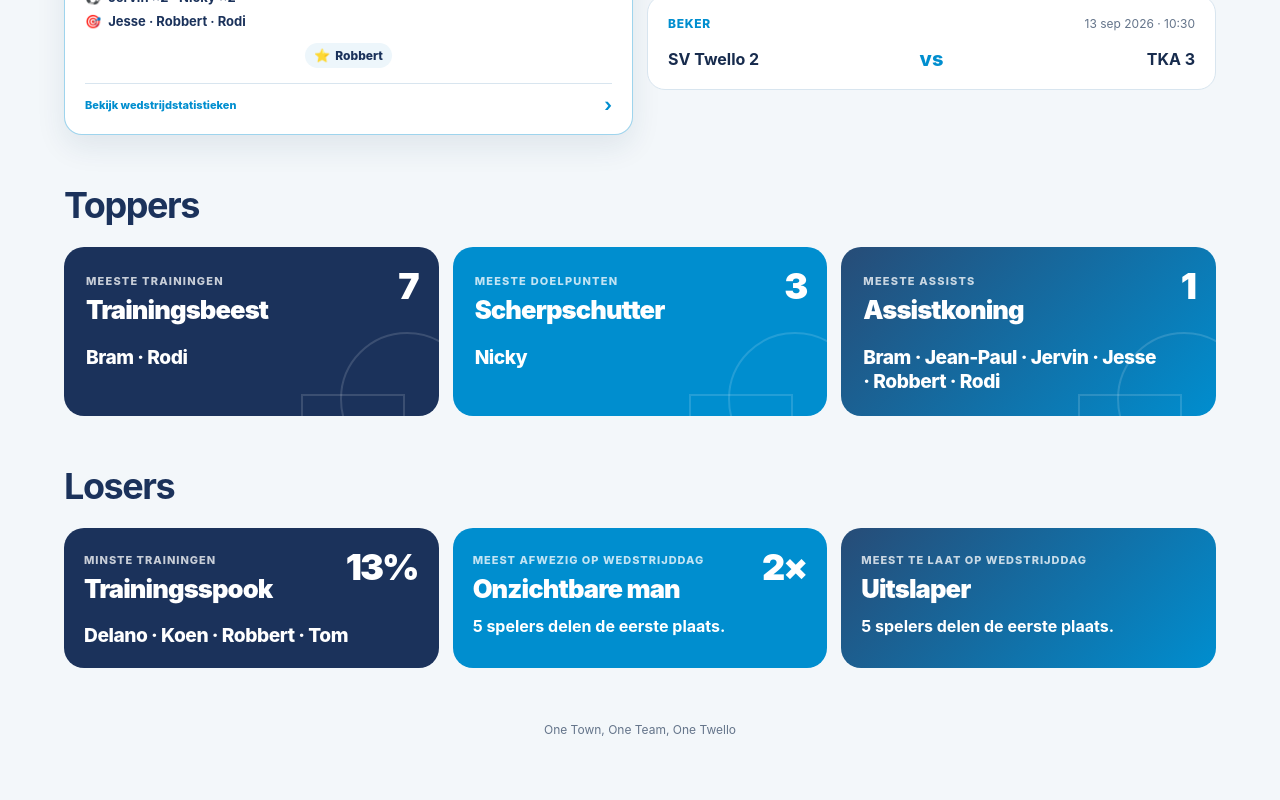
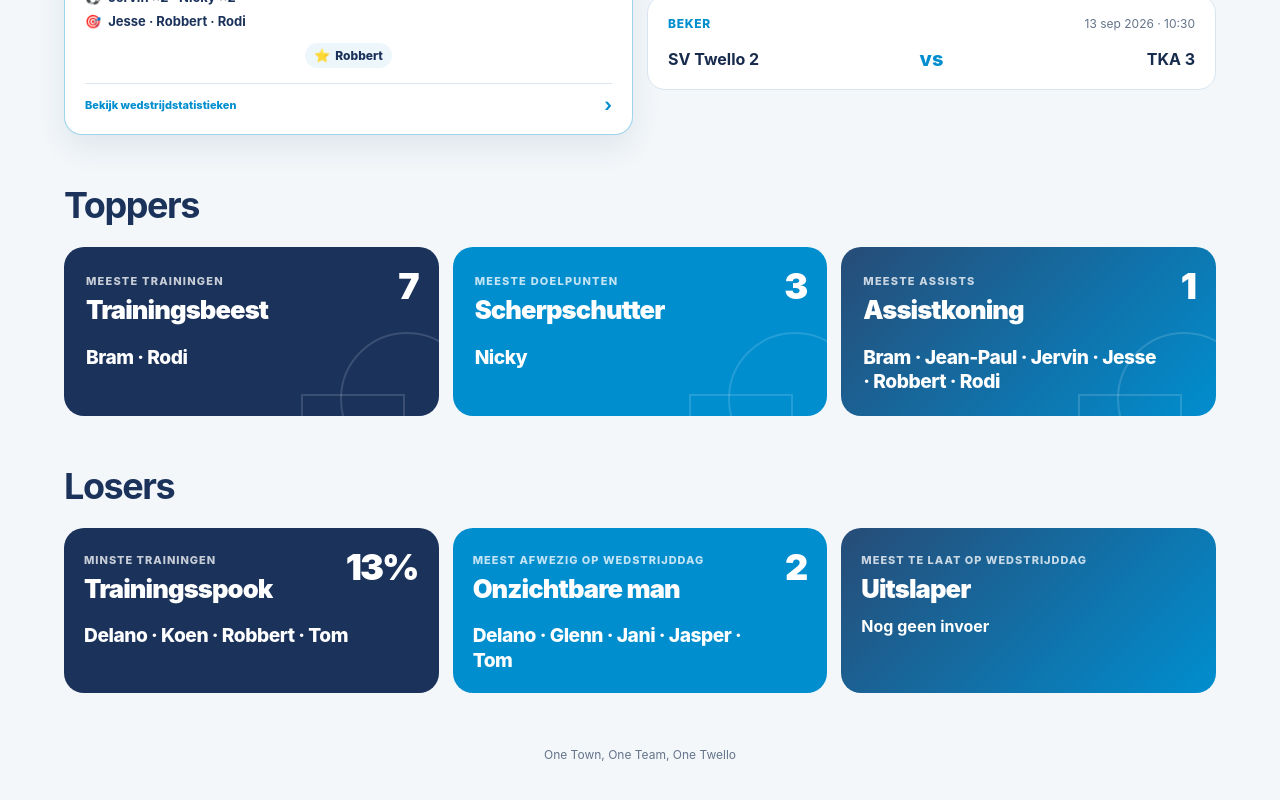
Before and after one commit to JPDH73/sv-twello-zondag-2-dashboard, a Next.js app: page / in a window 1280 px wide. Shown: the part 1040-1840 px from the top of the page. Built offline with nearby package versions, Linux system fonts and the light colour scheme.

Commit message:
Toon onderscheidingen als namenrij

```diff
--- a/app/components/TeamDashboard.tsx
+++ b/app/components/TeamDashboard.tsx
@@ -7,7 +7,7 @@ type Match = { id: string; date: string; time: string; home: string; away: strin
 type PlayerMatch = Match & { status: string; goals: number; assists: number; yellow: number; red: number; penaltiesScored: number; penaltiesMissed: number; late: boolean; flagged: boolean; polo: boolean; kept: boolean; captain: boolean };
 type MatchContributors = { goals: { name: string; count: number }[]; assists: { name: string; count: number }[] };
 type Player = {
-  id: string; number: string; name: string; position: string; foot: string; guest: boolean; captain: boolean; invisibleManEligible: boolean;
+  id: string; number: string; name: string; position: string; foot: string; guest: boolean; captain: boolean; invisibleManEligible: boolean; lateRankingEligible: boolean;
   training: { rankingEligible: boolean; attended: number; total: number; percentage: number; sessions: string[] };
   matchAttendance: { present: number; total: number; percentage: number };
   totals: { matches: number; goals: number; assists: number; yellow: number; red: number; penaltiesScored: number; penaltiesMissed: number; late: number; flagged: number; polo: number; kept: number; captain: number; absent: number; notPlayed: number; partial: number; full: number };
@@ -248,8 +248,9 @@ function DashboardView({ data, program, onNavigate }: { data: TeamData; program:
   const selection = data.players.filter((player) => !player.guest);
   const trainingRankingPlayers = selection.filter((player) => player.training.rankingEligible);
   const invisibleManPlayers = selection.filter((player) => player.invisibleManEligible);
+  const sleeperRankingPlayers = selection.filter((player) => player.lateRankingEligible);
   const hasPlayedMatches = data.totals.matchesPlayed > 0;
-  const mostLate = hasPlayedMatches ? rankedPlayers(selection, (player) => player.totals.late, "max", true) : [];
+  const mostLate = hasPlayedMatches ? rankedPlayers(sleeperRankingPlayers, (player) => player.totals.late, "max", true) : [];
   const leastTraining = data.totals.trainings ? lowestTrainingPlayers(trainingRankingPlayers) : [];
   const mostAbsent = hasPlayedMatches ? rankedPlayers(invisibleManPlayers, (player) => player.totals.absent, "max", true) : [];
   const goalLeaders = leaders(selection, "goals");
@@ -283,8 +284,8 @@ function DashboardView({ data, program, onNavigate }: { data: TeamData; program:
     <SectionHeading title="Losers"/>
     <div className="loser-grid">
       <Loser label="Minste trainingen" awardTitle="Trainingsspook" players={leastTraining} score={(player) => player.training.attended} displayName={displayName} maxNames={5} showScore={false} inlineNames cardScore={leastTraining.length ? `${leastTraining[0].training.percentage}%` : undefined}/>
-      <Loser label="Meest afwezig op wedstrijddag" awardTitle="Onzichtbare man" players={mostAbsent} score={(player) => player.totals.absent} displayName={displayName} cardScore={mostAbsent.length ? `${mostAbsent[0].totals.absent}×` : undefined}/>
-      <Loser label="Meest te laat op wedstrijddag" awardTitle="Uitslaper" players={mostLate} score={(player) => player.totals.late} displayName={displayName}/>
+      <Loser label="Meest afwezig op wedstrijddag" awardTitle="Onzichtbare man" players={mostAbsent} score={(player) => player.totals.absent} displayName={displayName} maxNames={5} showScore={false} inlineNames cardScore={mostAbsent.length ? mostAbsent[0].totals.absent : undefined}/>
+      <Loser label="Meest te laat op wedstrijddag" awardTitle="Uitslaper" players={mostLate} score={(player) => player.totals.late} displayName={displayName} showScore={false} inlineNames cardScore={mostLate.length ? mostLate[0].totals.late : undefined}/>
     </div>
     {selectedMatch && <MatchDetailsDrawer match={selectedMatch} players={data.players} staff={data.staff} onClose={() => setSelectedMatch(null)}/>}
   </>;
```
